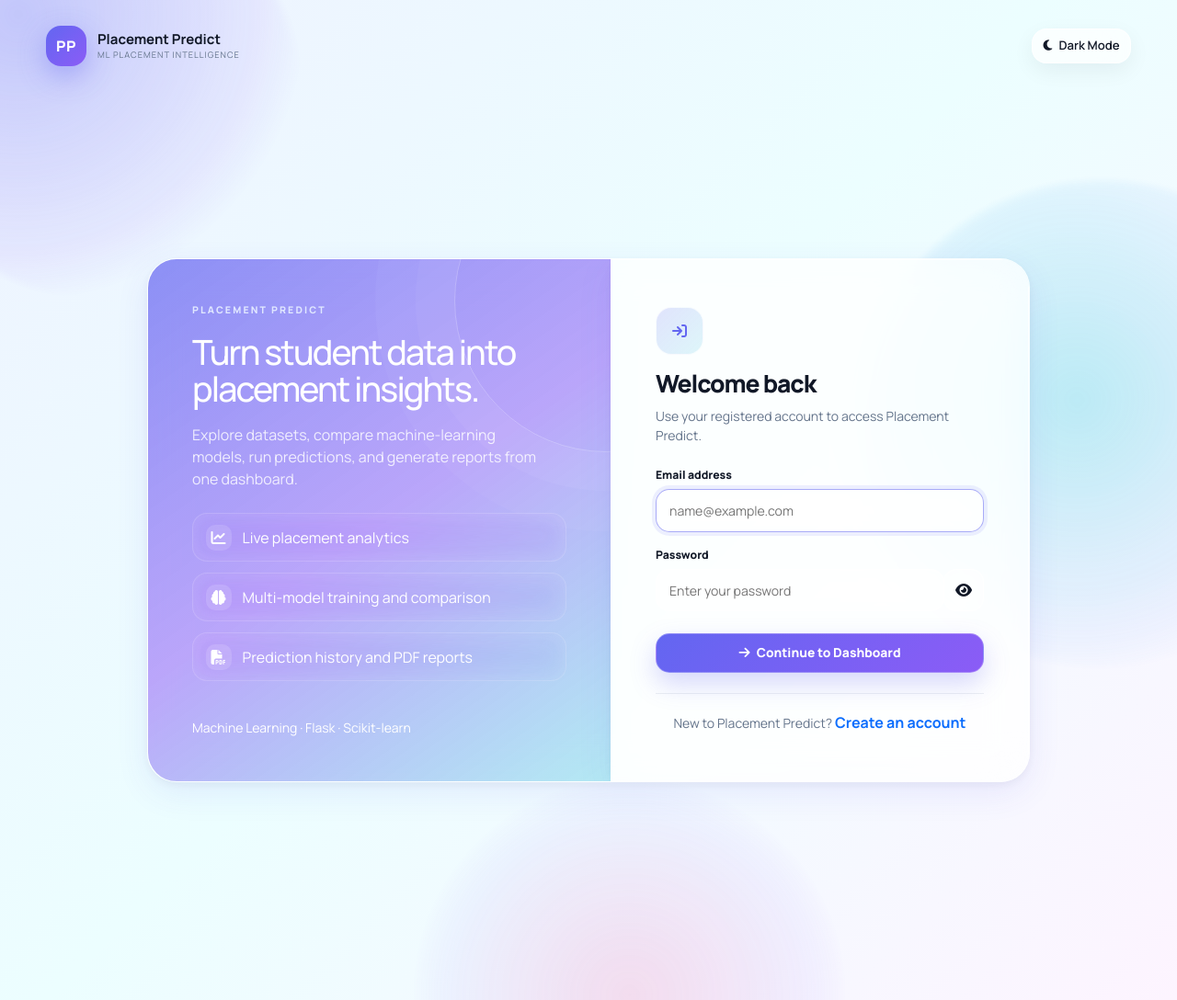
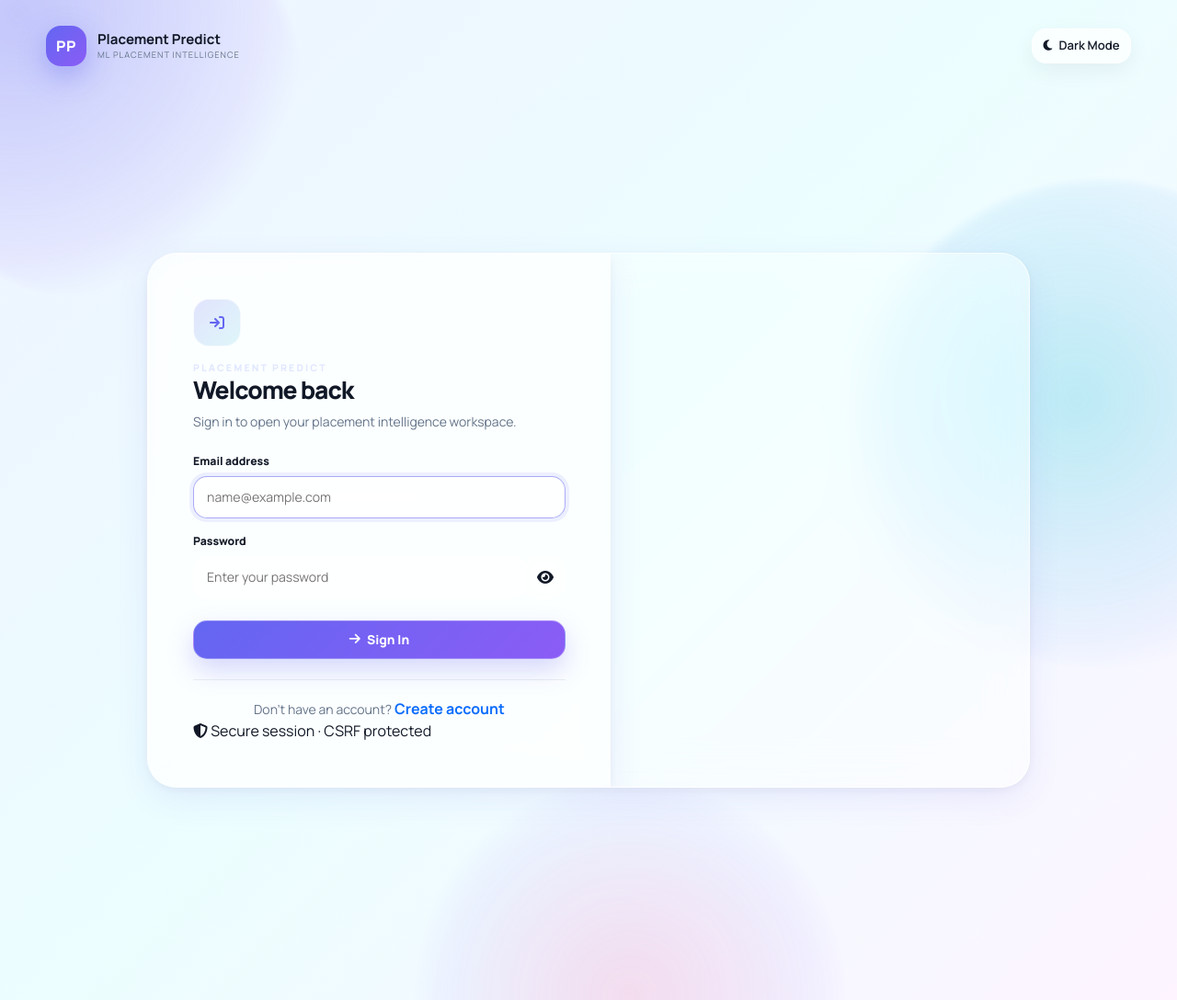
Before and after one commit to void-tech-shiv/Placment-predict, a Flask app: page /login in a window 1280 px wide. Shown: the whole page at 92% size. Run offline with Flask 3, Linux system fonts and the light colour scheme; some libraries are stand-ins or nearby versions.

Commit message:
ui: simplify login to centered glass card

```diff
--- a/templates/login.html
+++ b/templates/login.html
@@ -1,28 +1,15 @@
 {% extends "base.html" %}
 {% block title %}Sign In - Placement Predict{% endblock %}
-{% block page_header %}<i class="fa-solid fa-shield-halved text-primary me-2"></i> Secure Sign In{% endblock %}
 {% block content %}
-<div class="auth-shell">
-  <section class="auth-aside">
-    <div>
-      <div class="auth-kicker">Placement Predict</div>
-      <h2>Turn student data into placement insights.</h2>
-      <p>Explore datasets, compare machine-learning models, run predictions, and generate reports from one dashboard.</p>
-      <div class="auth-points">
-        <div class="auth-point"><i class="fa-solid fa-chart-line"></i><span>Live placement analytics</span></div>
-        <div class="auth-point"><i class="fa-solid fa-brain"></i><span>Multi-model training and comparison</span></div>
-        <div class="auth-point"><i class="fa-solid fa-file-pdf"></i><span>Prediction history and PDF reports</span></div>
-      </div>
-    </div>
-    <small>Machine Learning · Flask · Scikit-learn</small>
-  </section>
-
+<div class="auth-shell auth-single">
   <section class="auth-card">
     <div class="auth-icon"><i class="fa-solid fa-arrow-right-to-bracket"></i></div>
+    <div class="auth-kicker auth-kicker-dark">PLACEMENT PREDICT</div>
     <h3>Welcome back</h3>
-    <p class="text-muted small mb-4">Use your registered account to access Placement Predict.</p>
+    <p class="text-muted small mb-4">Sign in to open your placement intelligence workspace.</p>
 
     <form action="{{ url_for('login') }}" method="POST" id="loginForm">
+      <input type="hidden" name="csrf_token" value="{{ csrf_token() }}">
       <div class="mb-3">
         <label class="form-label-custom" for="loginEmail">Email address</label>
         <input id="loginEmail" type="email" name="email" class="form-control-custom" autocomplete="email" placeholder="name@example.com" required autofocus>
@@ -31,31 +18,19 @@
         <label class="form-label-custom" for="passwordInput">Password</label>
         <div class="input-group">
           <input type="password" id="passwordInput" name="password" class="form-control-custom" autocomplete="current-password" placeholder="Enter your password" required>
-          <button type="button" class="btn btn-outline-secondary" id="togglePasswordBtn" aria-label="Show password">
-            <i class="fa-solid fa-eye" id="toggleIcon"></i>
-          </button>
+          <button type="button" class="btn btn-outline-secondary" id="togglePasswordBtn" aria-label="Show password"><i class="fa-solid fa-eye" id="toggleIcon"></i></button>
         </div>
       </div>
-      <button type="submit" class="btn-primary-custom w-100 justify-content-center py-2.5">
-        <i class="fa-solid fa-arrow-right"></i> Continue to Dashboard
-      </button>
+      <button type="submit" class="btn-primary-custom w-100 justify-content-center py-2.5"><i class="fa-solid fa-arrow-right"></i> Sign In</button>
     </form>
 
-    <div class="auth-switch">
-      <span class="text-muted small">New to Placement Predict? </span>
-      <a href="{{ url_for('register') }}" class="fw-bold text-decoration-none text-primary">Create an account</a>
-    </div>
+    <div class="auth-switch"><span class="text-muted small">Don't have an account? </span><a href="{{ url_for('register') }}" class="fw-bold text-decoration-none text-primary">Create account</a></div>
+    <div class="auth-mini-note"><i class="fa-solid fa-shield-halved"></i> Secure session · CSRF protected</div>
   </section>
 </div>
 {% endblock %}
 {% block extra_scripts %}
 <script>
-document.getElementById('togglePasswordBtn')?.addEventListener('click',()=>{
-  const input=document.getElementById('passwordInput');
-  const icon=document.getElementById('toggleIcon');
-  const show=input.type==='password';
-  input.type=show?'text':'password';
-  icon.className=show?'fa-solid fa-eye-slash':'fa-solid fa-eye';
-});
+document.getElementById('togglePasswordBtn')?.addEventListener('click',()=>{const input=document.getElementById('passwordInput');const icon=document.getElementById('toggleIcon');const show=input.type==='password';input.type=show?'text':'password';icon.className=show?'fa-solid fa-eye-slash':'fa-solid fa-eye';});
 </script>
 {% endblock %}
```
